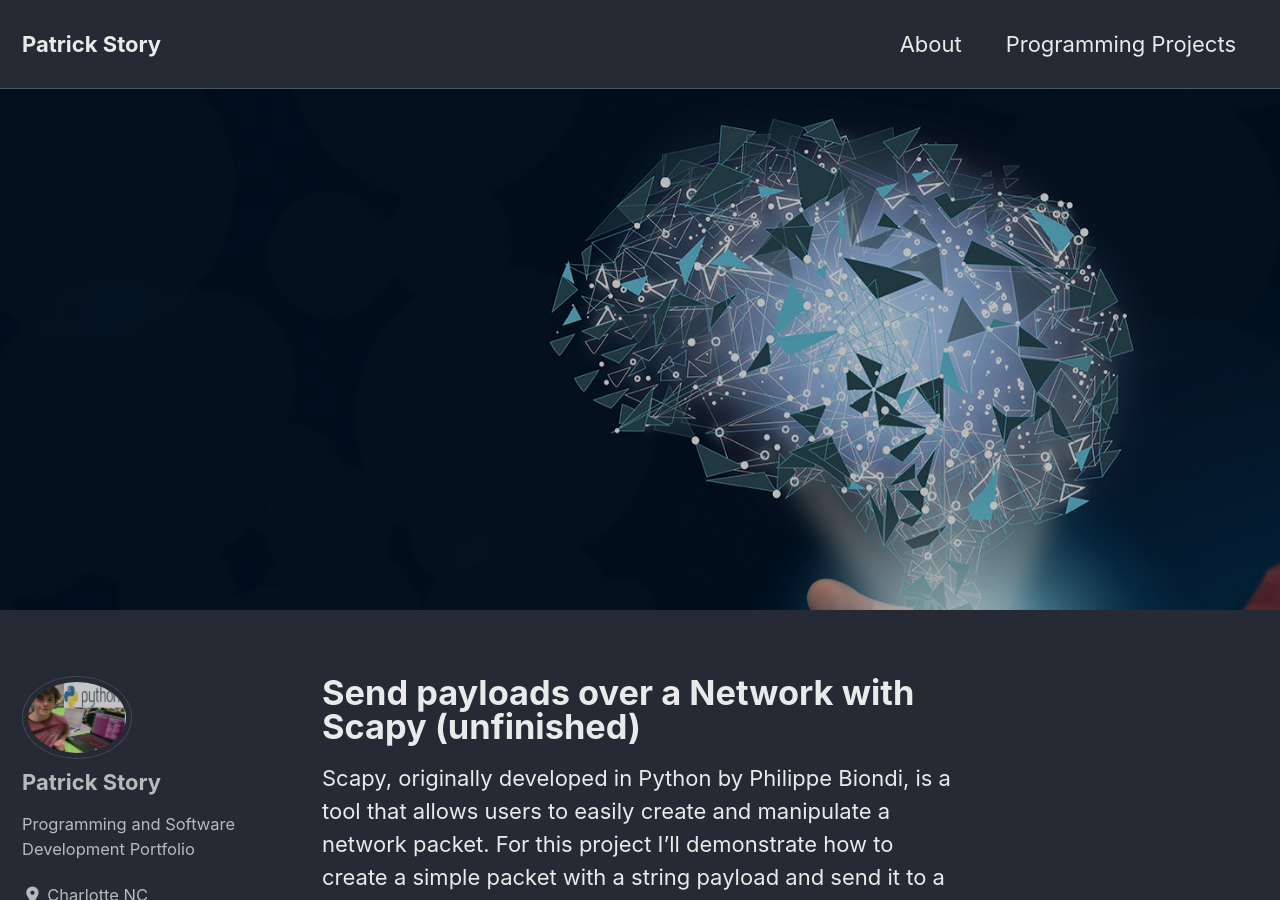
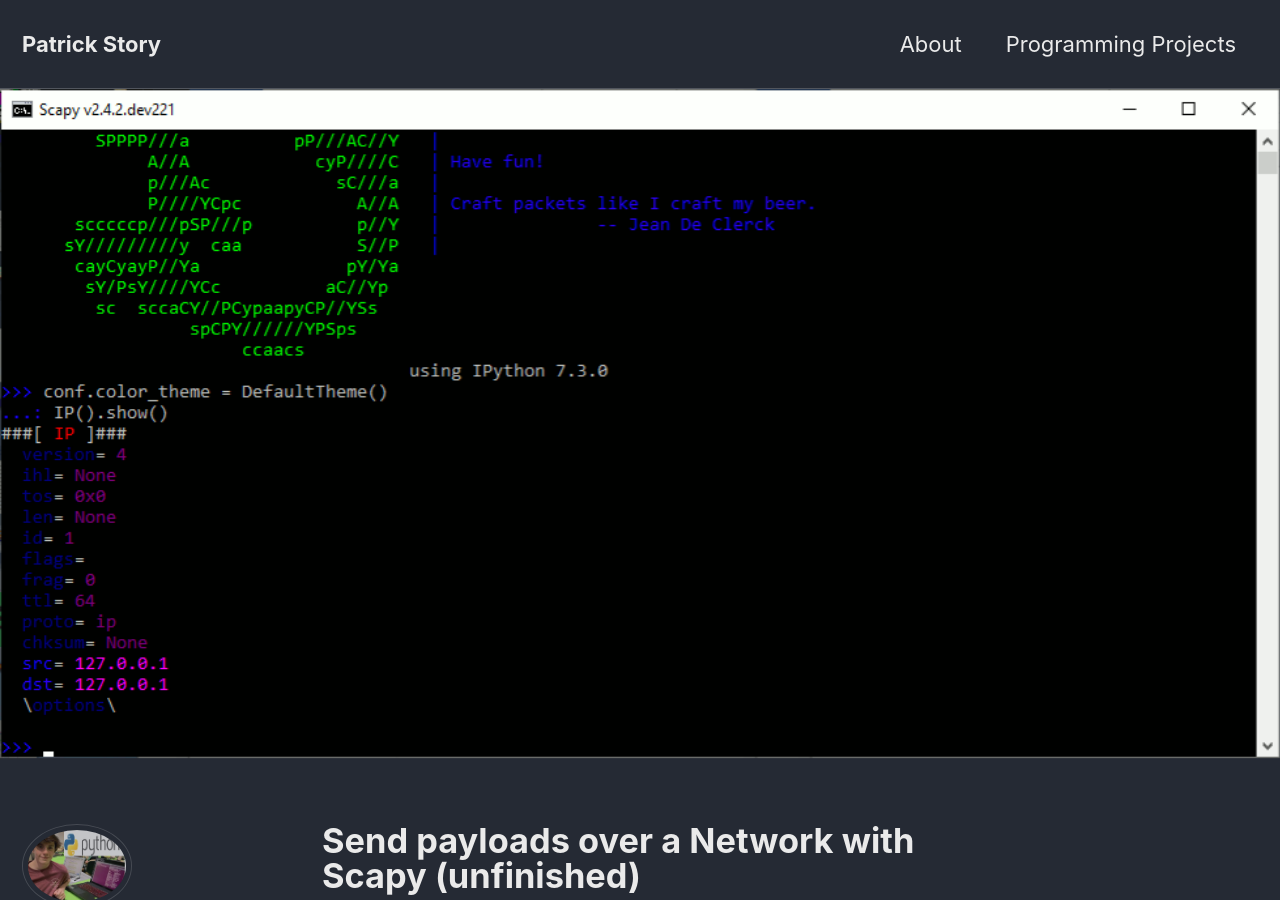
Before and after one commit to Patchyst/Patchyst.github.io, a Jekyll site: the page built from _posts/2020-12-1-scapy.md, in a window 1280 px wide and 900 px high. Built offline with Jekyll 4.4.1, drawn with Linux system fonts in a browser that asks for light colours; cached includes are drawn as plain includes; nearby versions of some CDN libraries.

Commit message:
updating Scapy Project

```diff
--- a/_posts/2020-12-1-scapy.md
+++ b/_posts/2020-12-1-scapy.md
@@ -3,7 +3,7 @@
 date: 2020-01-12
 tags: [Advanced Projects,Python]
 header:
-  image: "images/tensor.jpg"
+  image: "images/animation-scapy-themes-demo.gif"
 excerpt: "Use Scapy to easily create a packet and capture it with WireShark"
 ---
  Scapy, originally developed in Python by Philippe Biondi, is a tool that allows users to easily create and manipulate a network packet. For this project I'll demonstrate how to create a simple packet with a string payload and send it to a selected IP or MAC address. I'll break down the code and demonstrate how to find your packet in WireShark.
```
Also changed, not shown: images/animation-scapy-themes-demo.gif (added).
